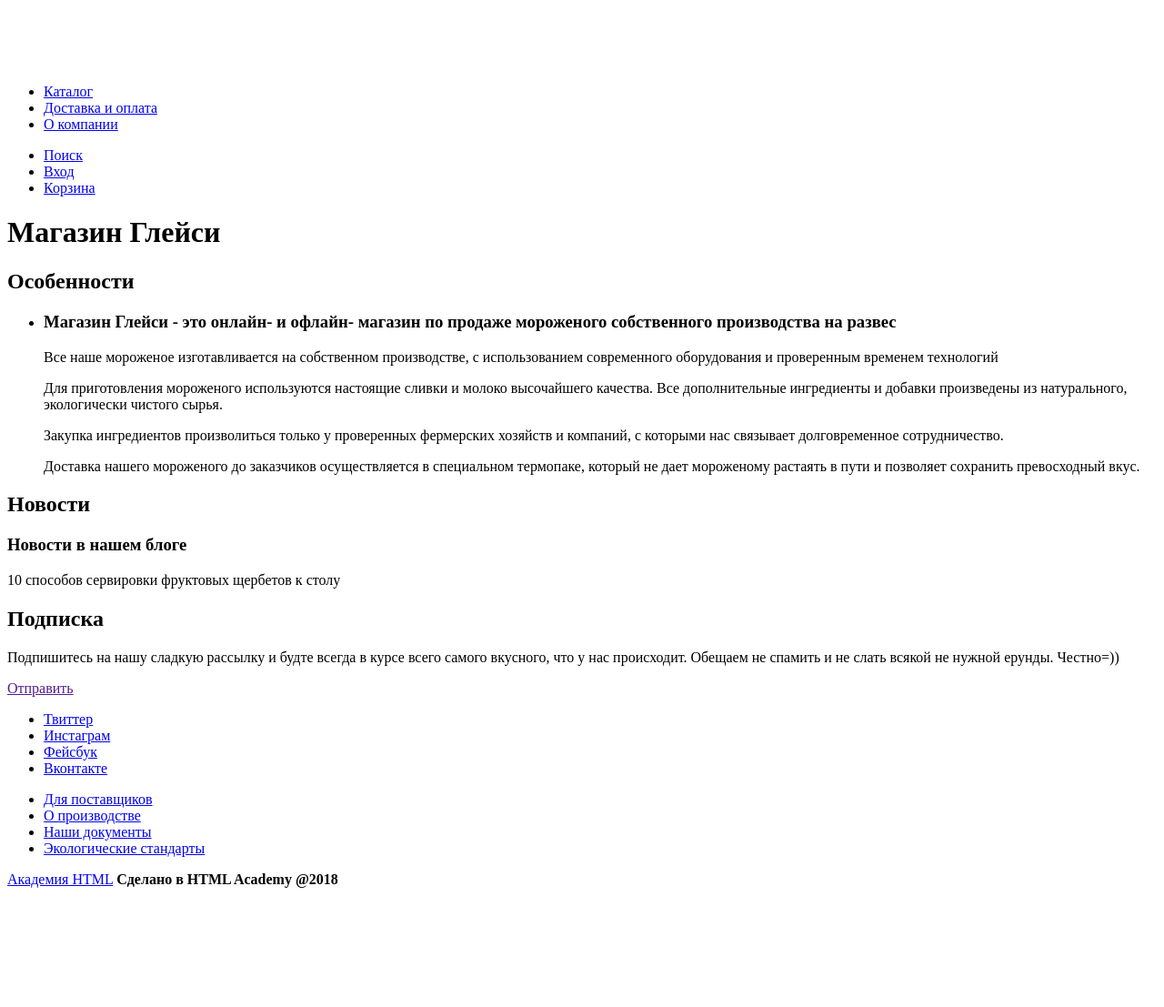
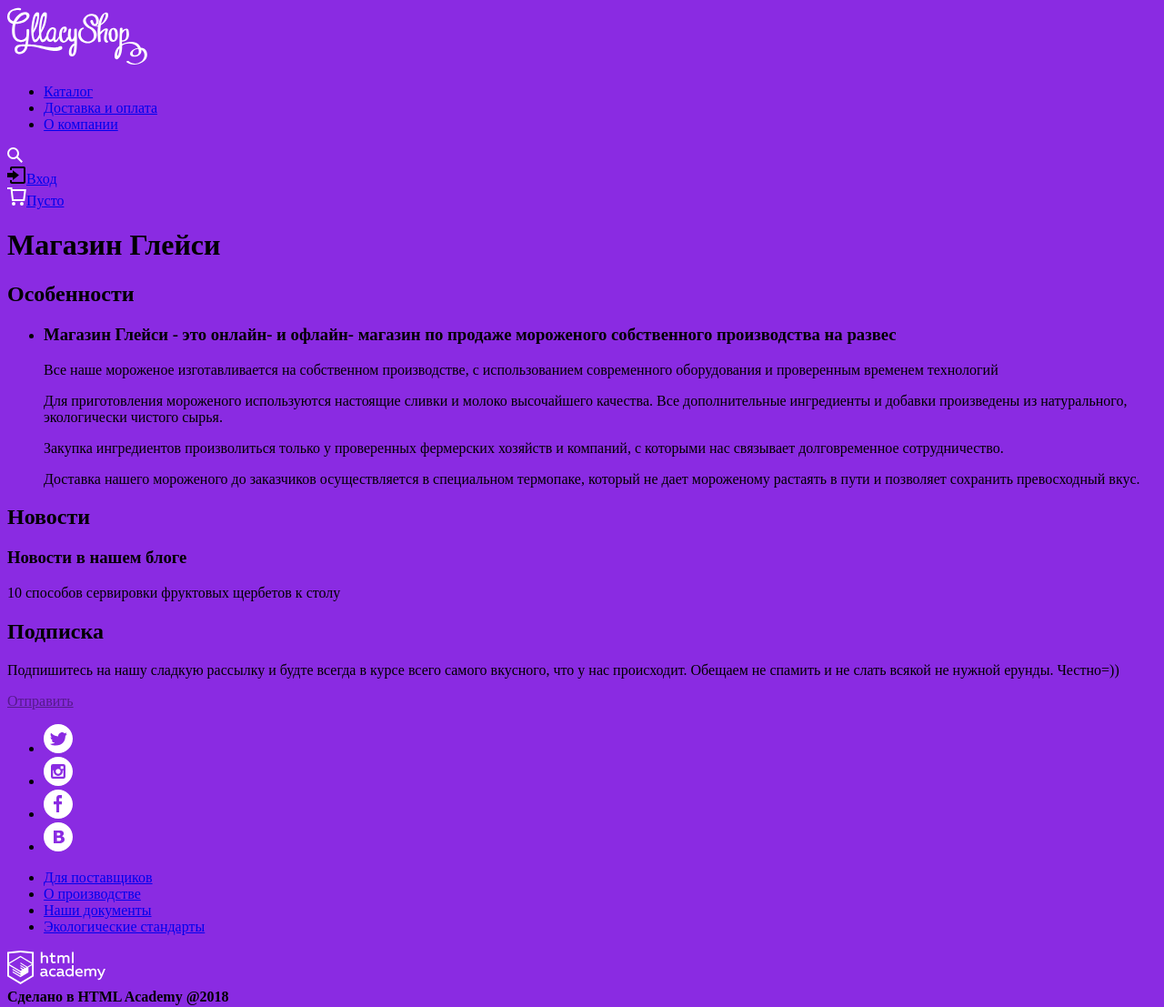
Before and after one commit to MariyaShabrova/891153-gllacy, a plain HTML site: page index.html in a window 1280 px wide. Shown: the whole page at 91% size. Before the commit the page ends 992 px from the top, so only its background shows below. Drawn offline with Linux system fonts and the light colour scheme.

Commit message:
Добавление иконок на главную страницу

```diff
--- /dev/null
+++ b/css/style.css
@@ -0,0 +1,3 @@
+body {
+    background-color: blueviolet;
+}
--- a/index.html
+++ b/index.html
@@ -2,8 +2,8 @@
 <html lang="ru">
   <head>
     <meta charset="utf-8">
-    <link rel="stylesheet" href="style.css">
     <title>HTML Academy: Глейси</title>
+    <link rel="stylesheet" type="text/css" href="css/style.css">
   </head>
   <body>
 <header class="header-menu">
@@ -18,12 +18,9 @@
     <li><a href="info.html">О компании</a></li>
   </ul>
   <div class="user-navigation">
-    <ul>
-    <li><a href="look">Поиск</a></li>
-    <li><a href="input">Вход</a></li>
-    <li><a href="batton">Корзина</a>
-    </li>
-  </ul>
+    <div class="user"><a href="look"><img src="img/loupe.svg" alt="Поиск"></a></div>
+    <div class="user"><a href="input"><img src="img/entrance.svg" alt="Вход">Вход</a></div>
+    <div class="user"><a href="batton"><img src="img/basket.svg" ail="Корзина">Пусто</a></div>
   </nav>
 </header>
 <!--Здесь будет слайд-->
@@ -56,10 +53,10 @@
     </main>
     <footer class="footer">
       <ul class="footer-social">
-        <li><a class="social-button" href="#">Твиттер</a></li>
-        <li><a class="social-button" href="#">Инстаграм</a></li>
-        <li><a class="social-button" href="#">Фейсбук</a></li>
-        <li><a class="social-button" href="#">Вконтакте</a></li>
+        <li><a class="social-button" href="#"><img src="img/twitter.svg" alt="Твиттер"></a></li>
+        <li><a class="social-button" href="#"><img src="img/instagram.svg" alt="Инстаграм"></a></li>
+        <li><a class="social-button" href="#"><img src="img/fb.svg" alt="Фейсбук"></a></li>
+        <li><a class="social-button" href="#"><img src="img/vk.svg" alt="Вконтакте"></a></li>
         </ul>
       <ul class="footer-info">
           <li><a class="info-company" href="#">Для поставщиков</a></li>
@@ -68,7 +65,7 @@
           <li><a class="info-company" href="#">Экологические стандарты</a> </li>
         </ul>
       <p class="footer-copyright">
-        <a class="footer-button" href="https://htmlacademy.ru">Академия HTML</a>
+        <a class="footer-button" href="https://htmlacademy.ru"><img src="img/logo-htmlacademy.svg" alt="Академия HTML" width="108" height="39"></a><br>
         <b>Сделано в HTML Academy @2018</b>
       </p>
     </footer>
```
Also changed, not shown: img/basket.svg (added), img/entrance.svg (added), img/fb.svg (added), img/instagram.svg (added), img/logo-htmlacademy.svg (added), img/loupe.svg (added), img/twitter.svg (added), img/vk.svg (added).
